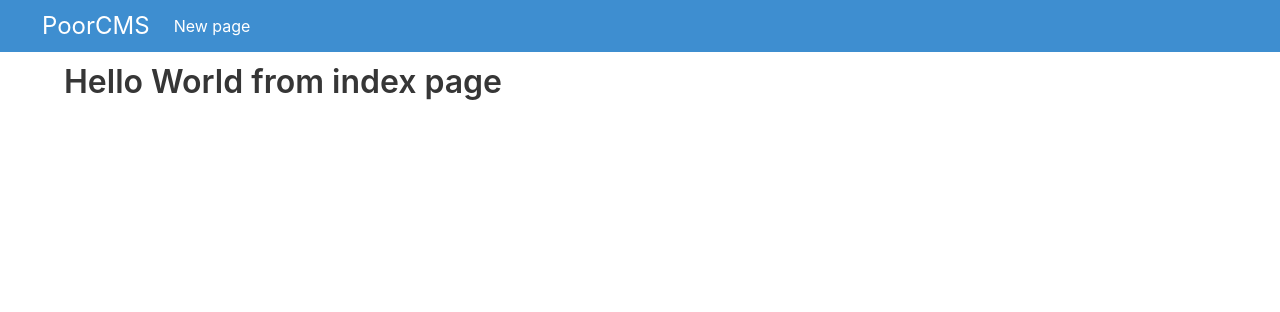
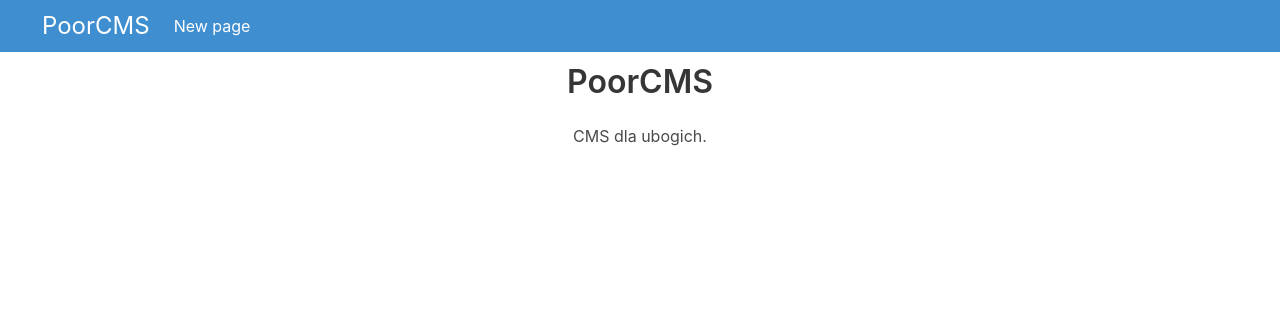
Before and after one commit to MichalJurgo/poorcms-flask, a Flask app: page / in a window 1280 px wide. Shown: the top 312 px of the page. Run offline with Flask 2, Linux system fonts and the light colour scheme; data comes from the database, SQL or seed files in the repository.

Commit message:
Add static page view

```diff
--- a/poorcms/routes.py
+++ b/poorcms/routes.py
@@ -9,6 +9,12 @@ def index():
     return render_template('index.html')
 
 
+@app.route('/page/<int:page_id>')
+def static_page(page_id):
+    page = StaticPage.query.get_or_404(page_id)
+    return render_template('static_page.html', page=page)
+
+
 @app.context_processor
 def inject_menu_pages():
     menu_pages = StaticPage.query.filter_by(in_menu=True).all()
--- a/poorcms/templates/index.html
+++ b/poorcms/templates/index.html
@@ -1,4 +1,5 @@
 {% extends 'layout.html' %}
 {% block content %}
-    <h1 class="title">Hello World from index page</h1>
+    <h1 class="title has-text-centered">PoorCMS</h1>
+    <p class="has-text-centered">CMS dla ubogich.</p>
 {% endblock content %}
--- a/poorcms/templates/navbar.html
+++ b/poorcms/templates/navbar.html
@@ -13,7 +13,7 @@
     <div id="customNavbar" class="navbar-menu">
         <div class="navbar-start">
             {% for page in menu_pages %}
-                <a href="/" class="navbar-item">{{ page.title }}</a>
+                <a href="{{ url_for('static_page', page_id=page.id) }}" class="navbar-item">{{ page.title }}</a>
             {% endfor %}
         </div>
     </div>
```
Also changed, not shown: poorcms/templates/static_page.html (added, +7 -0 lines).
